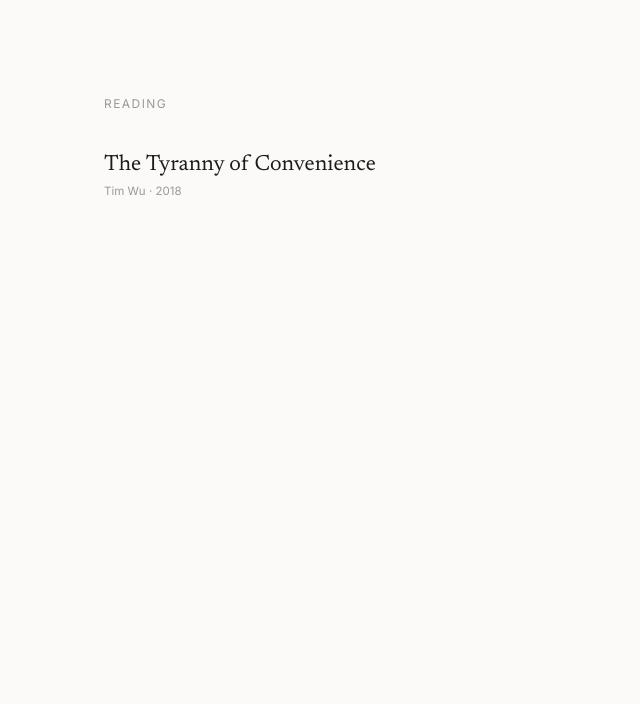
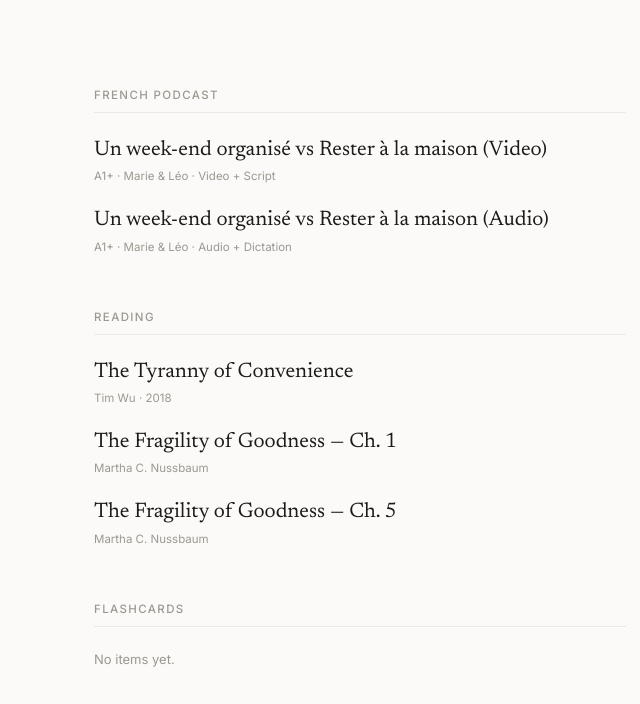
Before and after one commit to repository8888/mine, a plain HTML site: page index.html in a window 1280 px wide. Shown: the whole page, without its empty margins (280-920 px from the left). Drawn offline with Linux system fonts and the light colour scheme.

Commit message:
Add files via upload

```diff
--- a/index.html
+++ b/index.html
@@ -1,38 +1,40 @@
 <!DOCTYPE html>
-<html lang="en">
+<html lang="ko">
 <head>
 <meta charset="utf-8" />
 <meta name="viewport" content="width=device-width, initial-scale=1" />
 <meta name="robots" content="noindex, nofollow" />
-<title>Reading</title>
+<title>Study Archive</title>
 <link rel="preconnect" href="https://fonts.googleapis.com" />
 <link rel="preconnect" href="https://fonts.gstatic.com" crossorigin />
-<link href="https://fonts.googleapis.com/css2?family=Newsreader:opsz,wght@6..72,400&family=Inter:wght@400&display=swap" rel="stylesheet" />
+<link href="https://fonts.googleapis.com/css2?family=Newsreader:opsz,wght@6..72,400&family=Inter:wght@400;500&display=swap" rel="stylesheet" />
 <style>
   :root{
-    --bg:#fbfaf8; --ink:#1c1b19; --ink-faint:#9c9891; --accent:#8a6f4e;
+    --bg:#fbfaf8; --ink:#1c1b19; --ink-faint:#9c9891; --accent:#8a6f4e; --rule:#ece9e3;
     --serif:'Newsreader',Georgia,'Times New Roman',serif;
     --sans:'Inter',-apple-system,BlinkMacSystemFont,'Segoe UI',sans-serif;
   }
   *{box-sizing:border-box;}
   html,body{margin:0;padding:0;}
   body{background:var(--bg);color:var(--ink);font-family:var(--serif);-webkit-font-smoothing:antialiased;}
-  .wrap{max-width:560px;margin:0 auto;padding:96px 24px;}
-  h1{font-family:var(--sans);font-weight:400;font-size:12px;letter-spacing:.12em;text-transform:uppercase;
-    color:var(--ink-faint);margin:0 0 40px;}
+  .wrap{max-width:580px;margin:0 auto;padding:88px 24px 112px;}
+  section{margin:0 0 56px;}
+  section:last-child{margin-bottom:0;}
+  h2{font-family:var(--sans);font-weight:500;font-size:11.5px;letter-spacing:.12em;text-transform:uppercase;
+    color:var(--ink-faint);margin:0 0 24px;padding-bottom:10px;border-bottom:1px solid var(--rule);}
   ul{list-style:none;margin:0;padding:0;}
-  li{margin:0 0 28px;}
-  a{color:inherit;text-decoration:none;font-size:22px;line-height:1.3;}
+  li{margin:0 0 24px;}
+  li:last-child{margin-bottom:0;}
+  a{color:inherit;text-decoration:none;font-size:21px;line-height:1.35;}
   a:hover{color:var(--accent);}
   .src{display:block;font-family:var(--sans);font-size:11.5px;color:var(--ink-faint);margin-top:4px;}
-  .empty{font-family:var(--sans);font-size:13px;color:var(--ink-faint);}
-  @media (max-width:520px){ .wrap{padding:56px 16px;} a{font-size:20px;} }
+  .empty{font-family:var(--sans);font-size:13px;color:var(--ink-faint);margin:0;}
+  @media (max-width:520px){ .wrap{padding:52px 16px 80px;} a{font-size:19px;} }
 </style>
 </head>
 <body>
 
 <div class="wrap">
-  <h1>Reading</h1>
   <main id="app">
     <noscript><p class="empty">This page needs JavaScript.</p></noscript>
   </main>
@@ -42,17 +44,59 @@
 'use strict';
 (function () {
 
-/* READERS — one object per reader file in this repository, newest first.
-     file   : file name (same folder as index.html)
-     title  : title shown in the list
-     source : author · year (optional) */
-var READERS = [
-  { file:'tyranny-of-convenience-reader.html', title:'The Tyranny of Convenience', source:'Tim Wu · 2018' }
+/* SECTIONS — GitHub repository structure:
+     content/     : HTML readers & French podcast study pages
+     flashcards/  : HTML flashcard decks
+     assets/audio : .m4a audio files
+     assets/videos: .mp4 video files
+   Add new items at the top of each section's items array (newest first). */
+var SECTIONS = [
+  {
+    heading: 'French Podcast',
+    items: [
+      {
+        file: 'content/a1plus-weekend-plan-vs-rest_video.html',
+        title: 'Un week-end organisé vs Rester à la maison (Video)',
+        source: 'A1+ · Marie & Léo · Video + Script'
+      },
+      {
+        file: 'content/a1plus-weekend-plan-vs-rest_audio.html',
+        title: 'Un week-end organisé vs Rester à la maison (Audio)',
+        source: 'A1+ · Marie & Léo · Audio + Dictation'
+      }
+    ]
+  },
+  {
+    heading: 'Reading',
+    items: [
+      {
+        file: 'content/tyranny-of-convenience-reader.html',
+        title: 'The Tyranny of Convenience',
+        source: 'Tim Wu · 2018'
+      },
+      {
+        file: 'content/fragility-of-goodness-ch1-reader.html',
+        title: 'The Fragility of Goodness — Ch. 1',
+        source: 'Martha C. Nussbaum'
+      },
+      {
+        file: 'content/fragility-of-goodness-ch5-reader.html',
+        title: 'The Fragility of Goodness — Ch. 5',
+        source: 'Martha C. Nussbaum'
+      }
+    ]
+  },
+  {
+    heading: 'Flashcards',
+    items: [
+      /* 예시:
+      { file: 'flashcards/a1plus-weekend-plan-vs-rest.html', title: 'Weekend Plan vs Rest (10 words)', source: 'A1+' }
+      */
+    ]
+  }
 ];
 
 /* ══════════════════ nothing below needs editing ══════════════════ */
-
-var state = { readers: READERS };
 
 function esc(s){
   return String(s).replace(/&/g,'&amp;').replace(/</g,'&lt;').replace(/>/g,'&gt;')
@@ -64,13 +108,14 @@ function itemHtml(r){
          (r.source ? '<span class="src">' + esc(r.source) + '</span>' : '') + '</li>';
 }
 
-function render(){
-  document.getElementById('app').innerHTML = state.readers.length
-    ? '<ul>' + state.readers.map(itemHtml).join('') + '</ul>'
-    : '<p class="empty">No readers yet.</p>';
+function sectionHtml(sec){
+  var body = sec.items.length
+    ? '<ul>' + sec.items.map(itemHtml).join('') + '</ul>'
+    : '<p class="empty">No items yet.</p>';
+  return '<section><h2>' + esc(sec.heading) + '</h2>' + body + '</section>';
 }
 
-render();
+document.getElementById('app').innerHTML = SECTIONS.map(sectionHtml).join('');
 
 })();
 </script>
```
